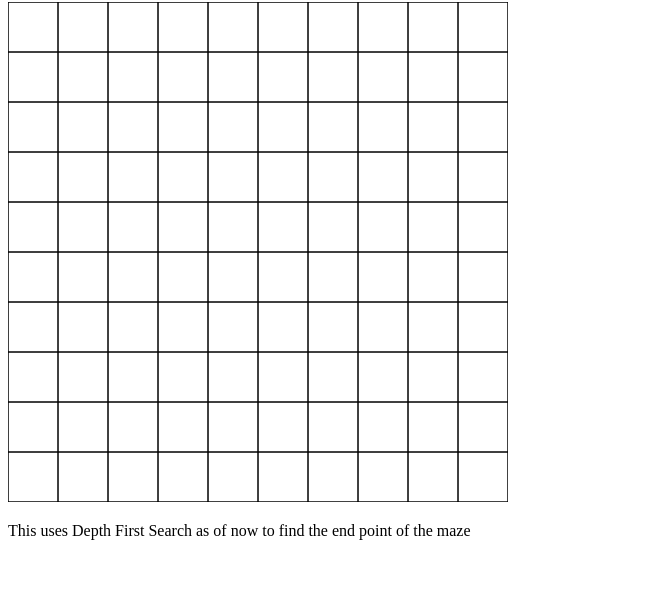
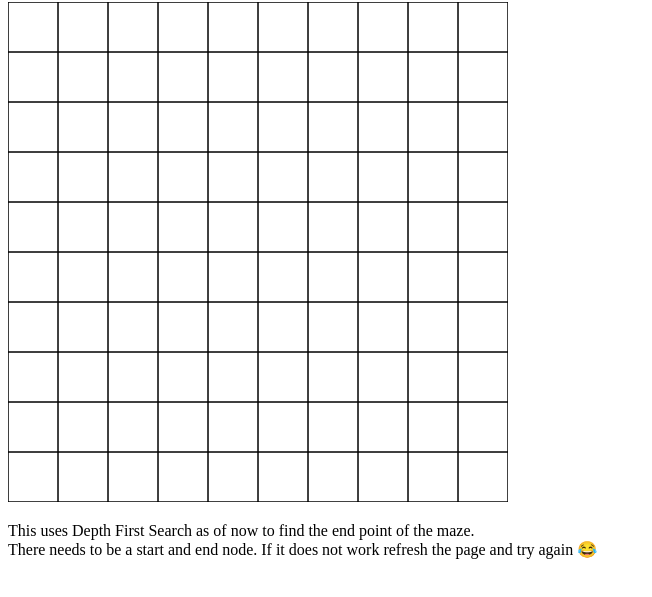
Before and after one commit to gabebautista11/Maze-Solving-Alogrithm, a plain HTML site: page index.html in a window 1280 px wide. Shown: the part 107-704 px from the top of the page, without its empty margins (0-652 px from the left). Drawn offline with Linux system fonts and the light colour scheme.

Commit message:
updated html

```diff
--- a/index.html
+++ b/index.html
@@ -23,7 +23,12 @@
         oncontextmenu="return false;"
       ></canvas>
     </div>
-    <p>This uses Depth First Search as of now to find the end point of the maze</p>
+    <p>
+      This uses Depth First Search as of now to find the end point of the maze.
+      <br />
+      There needs to be a start and end node. If it does not work refresh the
+      page and try again 😂
+    </p>
 
     <script src="maze.js"></script>
   </body>
```
